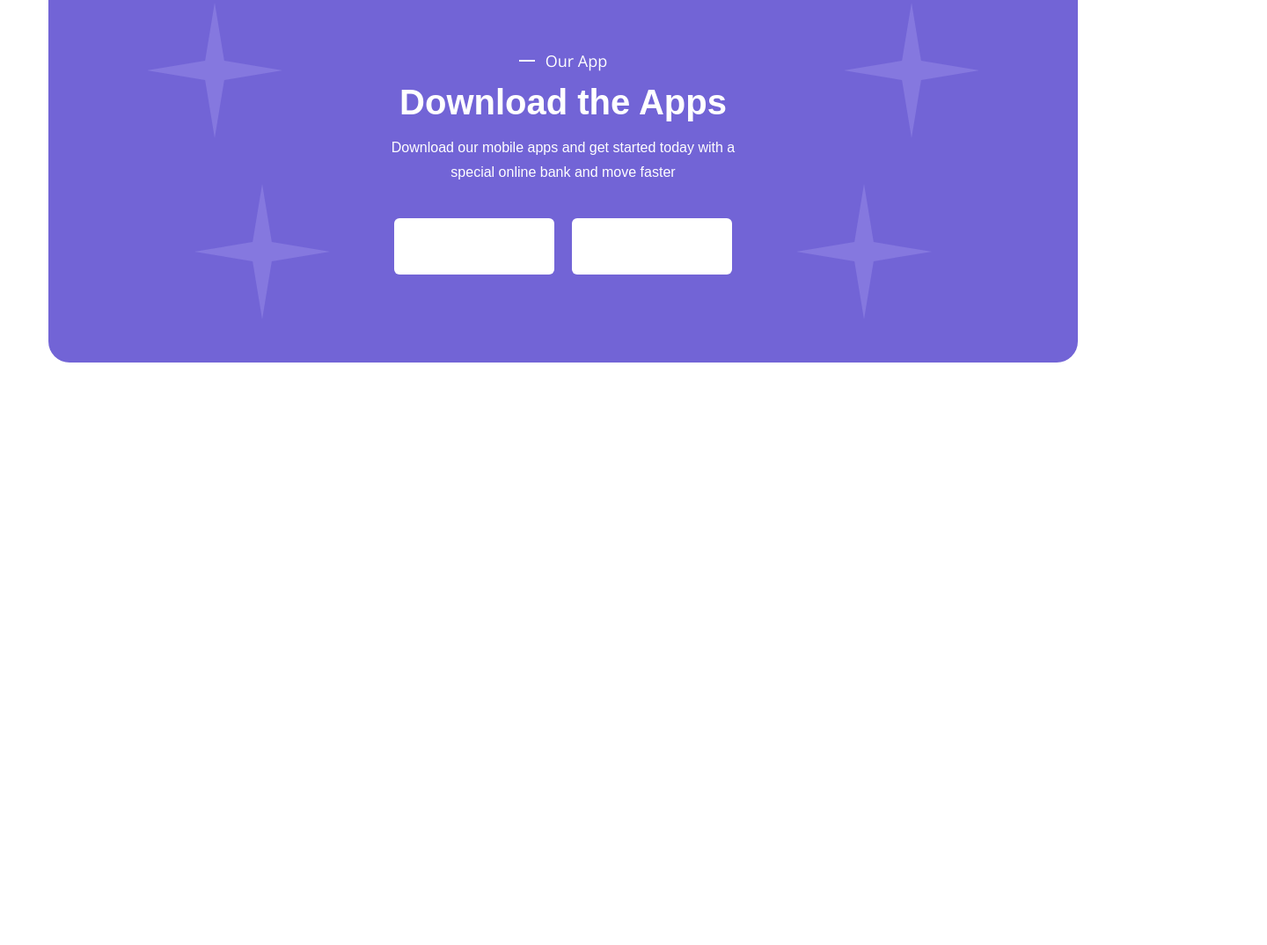
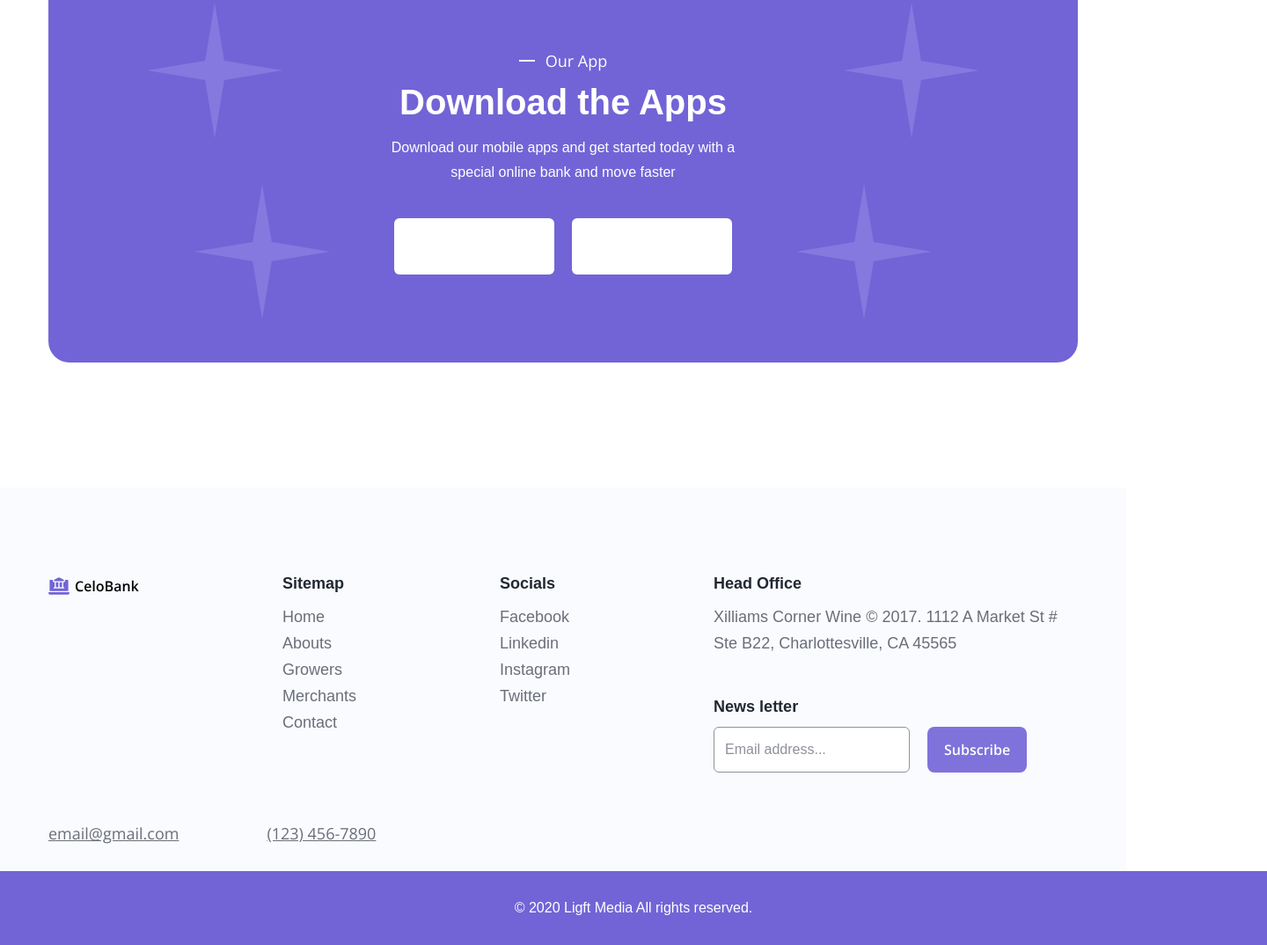
Before and after one commit to hoaiphan83/HTMLcss-project-05, a plain HTML site: page index.html in a window 1280 px wide. Shown: the part 4848-5922 px from the top of the page at 88% size, 1440 px wide, since content can reach past the window. Before the commit the page ends 5302 px from the top, so only its background shows below. Drawn offline with nearby package versions, Linux system fonts and the light colour scheme.

Commit message:
Làm phần footer

```diff
--- a/assets/css/style.css
+++ b/assets/css/style.css
@@ -1113,3 +1113,95 @@ button {
   bottom: 49px;
   right: 166px;
 }
+
+/*Footer*/
+.footer {
+  margin-top: 100px;
+
+  background: #fafbff;
+}
+
+.footer-row {
+  padding-top: 100px;
+  display: flex;
+  column-gap: 163px;
+}
+
+.footer__heading {
+  color: #212832;
+  font-size: 18px;
+  font-weight: 600;
+  margin-bottom: 14px;
+}
+
+.footer-list__item {
+  margin-top: 10px;
+  color: #6a6e78;
+  font-size: 18px;
+  font-weight: 400;
+  line-height: 30px; /* 166.667% */
+}
+
+.footer__heading-desc {
+  margin-bottom: 48px;
+}
+
+.footer__form {
+  display: flex;
+  column-gap: 20px;
+  width: 270px;
+  height: 52px;
+}
+
+.footer__input {
+  padding-top: 12px;
+  padding-left: 12px;
+  padding-bottom: 12px;
+  border-radius: 6px;
+  border: 1px solid #8e919a;
+  outline: none;
+}
+
+.footer__input::placeholder {
+  color: #8e919a;
+  font-size: 16px;
+  font-weight: 400;
+}
+
+.footer__btn {
+  width: 113px;
+  height: 52px;
+  flex-shrink: 0;
+}
+
+.footer__contact {
+  margin-top: 54px;
+  display: inline-flex;
+  gap: 100px;
+}
+
+.footer__email {
+  color: #6a6e78;
+  text-align: justify;
+  font-family: "Open Sans";
+  font-size: 18px;
+  font-style: normal;
+  font-weight: 400;
+  line-height: 30px; /* 166.667% */
+  text-decoration-line: underline;
+}
+
+.footer__copyright {
+  color: #fff;
+  text-align: center;
+  font-size: 16px;
+  font-weight: 400;
+  margin-top: 28px;
+  display: flex;
+  align-items: center;
+  justify-content: center;
+  width: 1440px;
+  height: 84px;
+  flex-shrink: 0;
+  background: #7264d6;
+}
--- a/index.html
+++ b/index.html
@@ -621,5 +621,68 @@
         </div>
       </section>
     </main>
+    <footer class="footer">
+      <div class="container">
+        <div class="footer__inner">
+          <div class="footer-row">
+            <!--Logo-->
+            <a href="#!">
+              <img src="./assets/img/logo.svg" alt="" class="logo"
+            /></a>
+            <!--Footer column 01-->
+            <div class="footer-column">
+              <h4 class="footer__heading">Sitemap</h4>
+              <ul class="footer__list">
+                <li><a href="#!" class="footer-list__item">Home</a></li>
+                <li><a href="#!" class="footer-list__item">Abouts</a></li>
+                <li><a href="#!" class="footer-list__item">Growers</a></li>
+                <li><a href="#!" class="footer-list__item">Merchants</a></li>
+                <li><a href="#!" class="footer-list__item"> Contact</a></li>
+              </ul>
+            </div>
+            <!--Footer column 02-->
+            <div class="footer-column">
+              <h4 class="footer__heading">Socials</h4>
+              <ul class="footer__list">
+                <li><a href="#!" class="footer-list__item">Facebook </a></li>
+                <li><a href="#!" class="footer-list__item">Linkedin</a></li>
+                <li><a href="#!" class="footer-list__item"> Instagram</a></li>
+                <li><a href="#!" class="footer-list__item"> Twitter</a></li>
+              </ul>
+            </div>
+            <!--Footer column 03-->
+            <div class="footer-column">
+              <h4 class="footer__heading">Head Office</h4>
+              <p class="footer__heading-desc footer-list__item">
+                Xilliams Corner Wine © 2017. 1112 A Market St # Ste B22,
+                Charlottesville, CA 45565
+              </p>
+              <h4 class="footer__heading">News letter</h4>
+              <form action="" class="footer__form">
+                <input
+                  type="email"
+                  name="email"
+                  id="email"
+                  placeholder="Email address..."
+                  class="footer__input"
+                />
+                <button type="submit" class="footer__btn hero__button btn">
+                  Subscribe
+                </button>
+              </form>
+            </div>
+          </div>
+          <!-- Contact -->
+          <div class="footer__contact">
+            <a href="mailto:email@gmail.com" class="footer__email">
+              email@gmail.com
+            </a>
+            <a href="tel:+1234567890" class="footer__email"> (123) 456-7890 </a>
+          </div>
+        </div>
+      </div>
+      <!--Copyright-->
+      <p class="footer__copyright">© 2020 Ligft Media All rights reserved.</p>
+    </footer>
   </body>
 </html>
```
